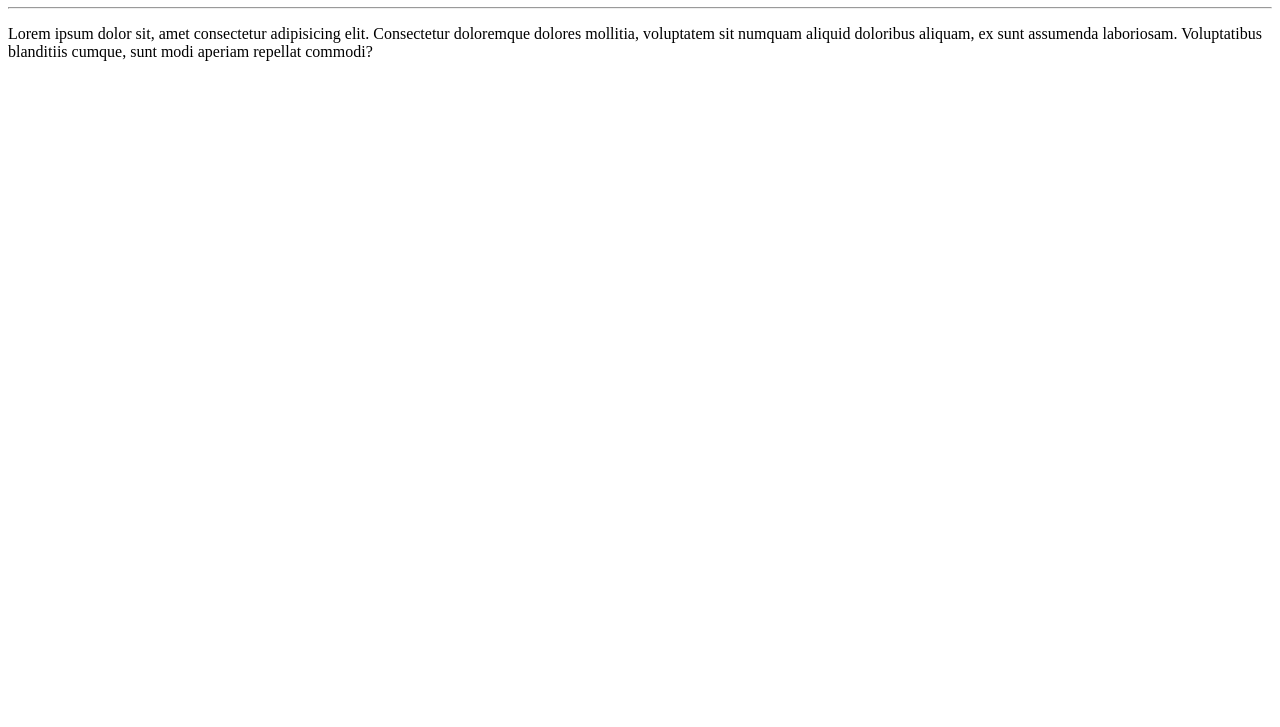
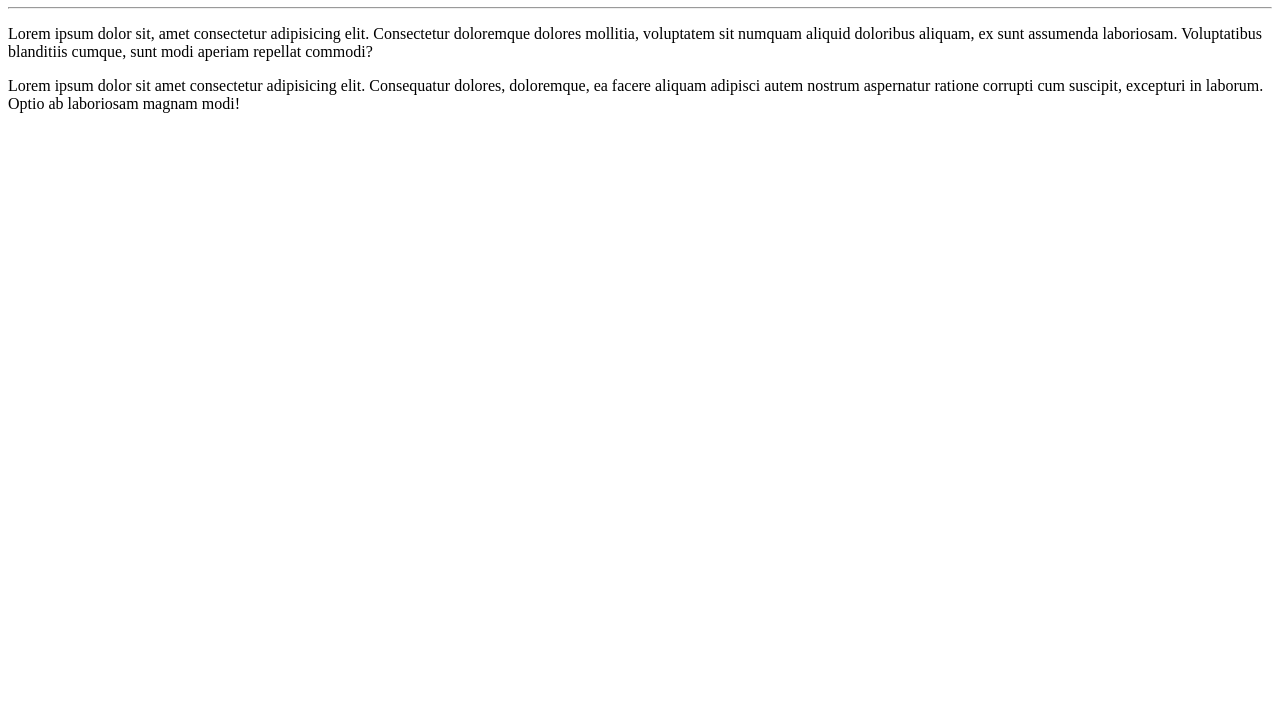
Before and after one commit to gwm1965/Ola-Mundo, a plain HTML site: page site-exemplo/index.html in a window 1280 px wide. Shown: the part 73-800 px from the top of the page. Drawn offline with Linux system fonts and the light colour scheme.

Commit message:
Adicionei um novo paragrafo ao site.

```diff
--- a/site-exemplo/index.html
+++ b/site-exemplo/index.html
@@ -10,6 +10,8 @@
     <h1>Olá, Mundo!</h1>
     <hr>
     <p>Lorem ipsum dolor sit, amet consectetur adipisicing elit. Consectetur doloremque dolores mollitia, voluptatem sit numquam aliquid doloribus aliquam, ex sunt assumenda laboriosam. Voluptatibus blanditiis cumque, sunt modi aperiam repellat commodi?</p>
+    <p>Lorem ipsum dolor sit amet consectetur adipisicing elit. Consequatur dolores, doloremque, ea facere aliquam adipisci autem nostrum aspernatur ratione corrupti cum suscipit, excepturi in laborum. Optio ab laboriosam magnam modi!</p>
+
 
 </body>
 </html>
```
